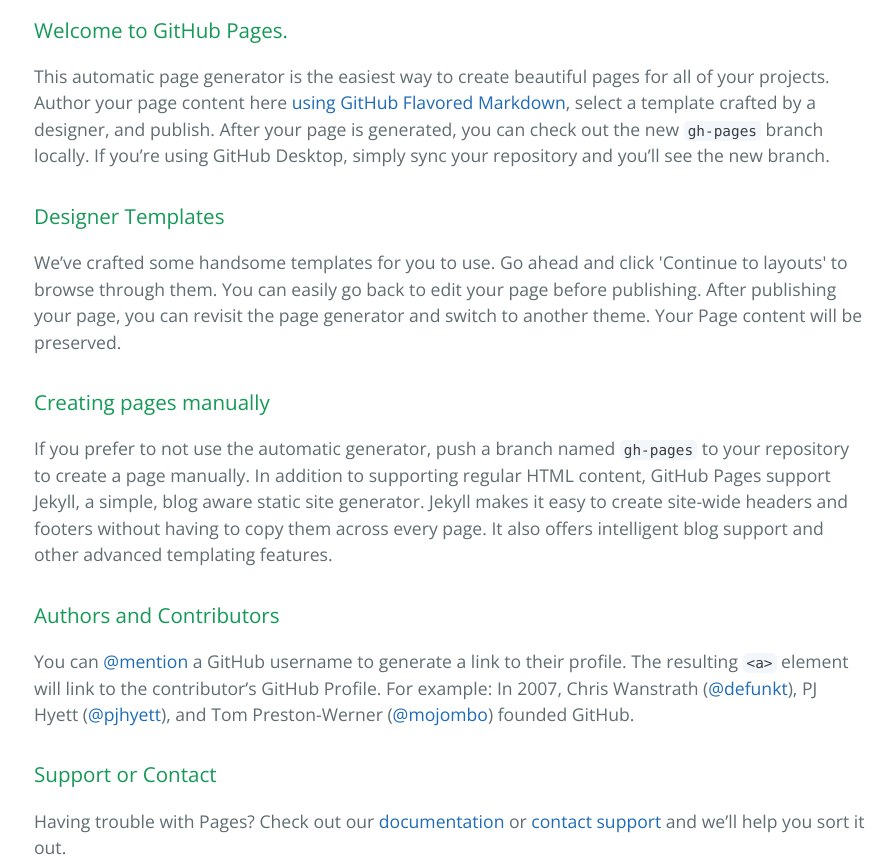
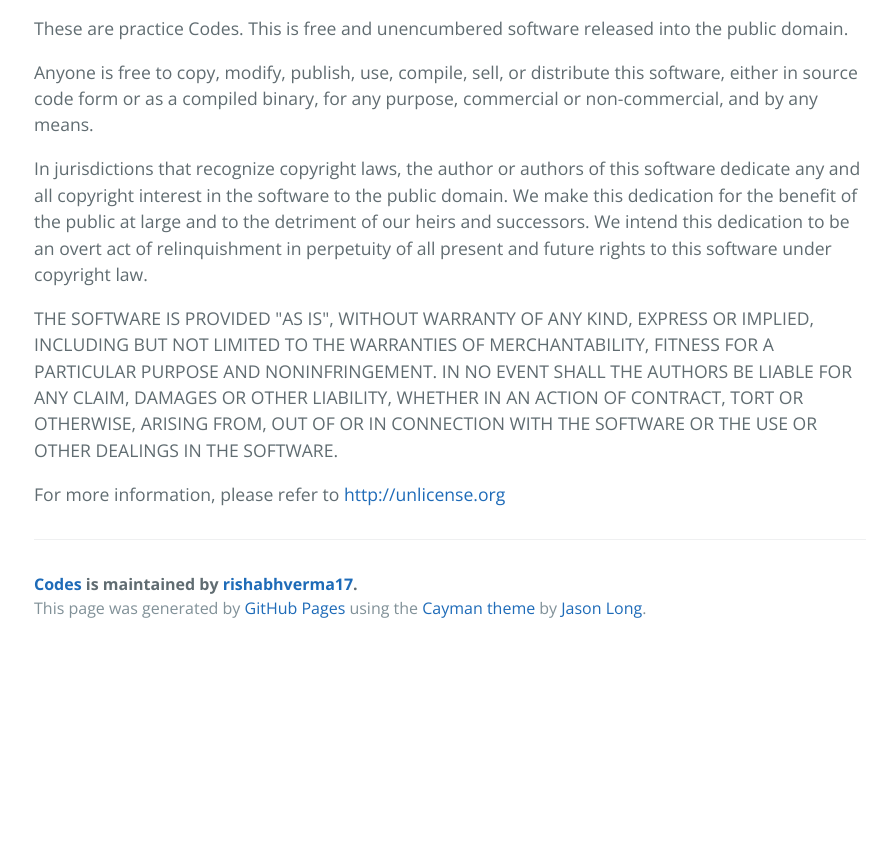
Before and after one commit to rishabhverma17/Codes, a plain HTML site: page index.html in a window 1280 px wide. Shown: the part 400-1264 px from the top of the page, without its empty margins (190-1082 px from the left). After the commit the page ends 1052 px from the top, so only its background shows below. Drawn offline with nearby package versions, Linux system fonts and the light colour scheme.

```diff
--- a/index.html
+++ b/index.html
@@ -19,30 +19,31 @@
     </section>
 
     <section class="main-content">
-      <h3>
-<a id="welcome-to-github-pages" class="anchor" href="#welcome-to-github-pages" aria-hidden="true"><span class="octicon octicon-link"></span></a>Welcome to GitHub Pages.</h3>
+      <p>These are practice Codes.
+This is free and unencumbered software released into the public domain.</p>
 
-<p>This automatic page generator is the easiest way to create beautiful pages for all of your projects. Author your page content here <a href="https://guides.github.com/features/mastering-markdown/">using GitHub Flavored Markdown</a>, select a template crafted by a designer, and publish. After your page is generated, you can check out the new <code>gh-pages</code> branch locally. If you’re using GitHub Desktop, simply sync your repository and you’ll see the new branch.</p>
+<p>Anyone is free to copy, modify, publish, use, compile, sell, or
+distribute this software, either in source code form or as a compiled
+binary, for any purpose, commercial or non-commercial, and by any
+means.</p>
 
-<h3>
-<a id="designer-templates" class="anchor" href="#designer-templates" aria-hidden="true"><span class="octicon octicon-link"></span></a>Designer Templates</h3>
+<p>In jurisdictions that recognize copyright laws, the author or authors
+of this software dedicate any and all copyright interest in the
+software to the public domain. We make this dedication for the benefit
+of the public at large and to the detriment of our heirs and
+successors. We intend this dedication to be an overt act of
+relinquishment in perpetuity of all present and future rights to this
+software under copyright law.</p>
 
-<p>We’ve crafted some handsome templates for you to use. Go ahead and click 'Continue to layouts' to browse through them. You can easily go back to edit your page before publishing. After publishing your page, you can revisit the page generator and switch to another theme. Your Page content will be preserved.</p>
+<p>THE SOFTWARE IS PROVIDED "AS IS", WITHOUT WARRANTY OF ANY KIND,
+EXPRESS OR IMPLIED, INCLUDING BUT NOT LIMITED TO THE WARRANTIES OF
+MERCHANTABILITY, FITNESS FOR A PARTICULAR PURPOSE AND NONINFRINGEMENT.
+IN NO EVENT SHALL THE AUTHORS BE LIABLE FOR ANY CLAIM, DAMAGES OR
+OTHER LIABILITY, WHETHER IN AN ACTION OF CONTRACT, TORT OR OTHERWISE,
+ARISING FROM, OUT OF OR IN CONNECTION WITH THE SOFTWARE OR THE USE OR
+OTHER DEALINGS IN THE SOFTWARE.</p>
 
-<h3>
-<a id="creating-pages-manually" class="anchor" href="#creating-pages-manually" aria-hidden="true"><span class="octicon octicon-link"></span></a>Creating pages manually</h3>
-
-<p>If you prefer to not use the automatic generator, push a branch named <code>gh-pages</code> to your repository to create a page manually. In addition to supporting regular HTML content, GitHub Pages support Jekyll, a simple, blog aware static site generator. Jekyll makes it easy to create site-wide headers and footers without having to copy them across every page. It also offers intelligent blog support and other advanced templating features.</p>
-
-<h3>
-<a id="authors-and-contributors" class="anchor" href="#authors-and-contributors" aria-hidden="true"><span class="octicon octicon-link"></span></a>Authors and Contributors</h3>
-
-<p>You can <a href="https://github.com/blog/821" class="user-mention">@mention</a> a GitHub username to generate a link to their profile. The resulting <code>&lt;a&gt;</code> element will link to the contributor’s GitHub Profile. For example: In 2007, Chris Wanstrath (<a href="https://github.com/defunkt" class="user-mention">@defunkt</a>), PJ Hyett (<a href="https://github.com/pjhyett" class="user-mention">@pjhyett</a>), and Tom Preston-Werner (<a href="https://github.com/mojombo" class="user-mention">@mojombo</a>) founded GitHub.</p>
-
-<h3>
-<a id="support-or-contact" class="anchor" href="#support-or-contact" aria-hidden="true"><span class="octicon octicon-link"></span></a>Support or Contact</h3>
-
-<p>Having trouble with Pages? Check out our <a href="https://help.github.com/pages">documentation</a> or <a href="https://github.com/contact">contact support</a> and we’ll help you sort it out.</p>
+<p>For more information, please refer to <a href="http://unlicense.org">http://unlicense.org</a></p>
 
       <footer class="site-footer">
         <span class="site-footer-owner"><a href="https://github.com/rishabhverma17/Codes">Codes</a> is maintained by <a href="https://github.com/rishabhverma17">rishabhverma17</a>.</span>
```
Also changed, not shown: params.json (+1 -1 lines).
